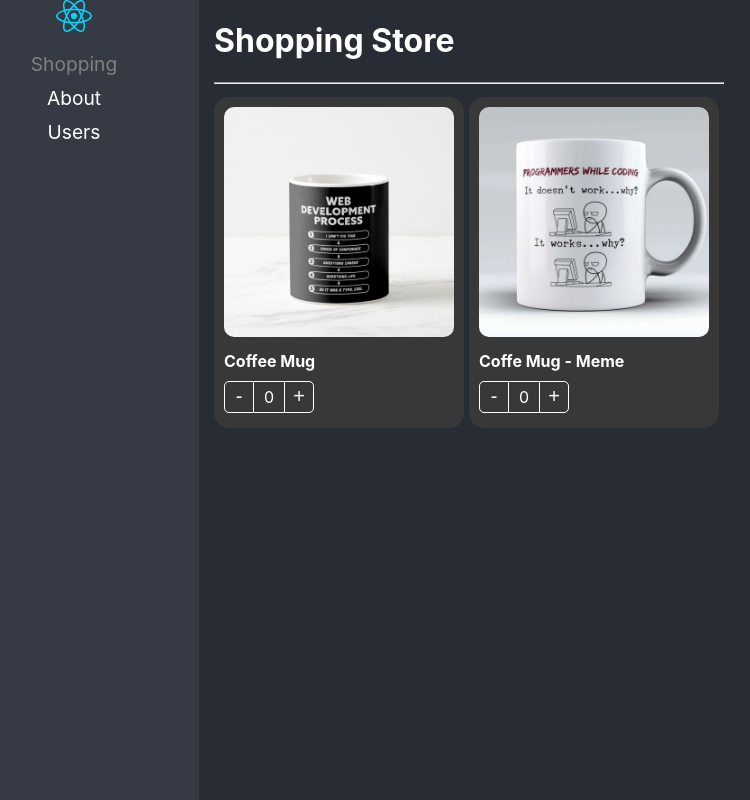
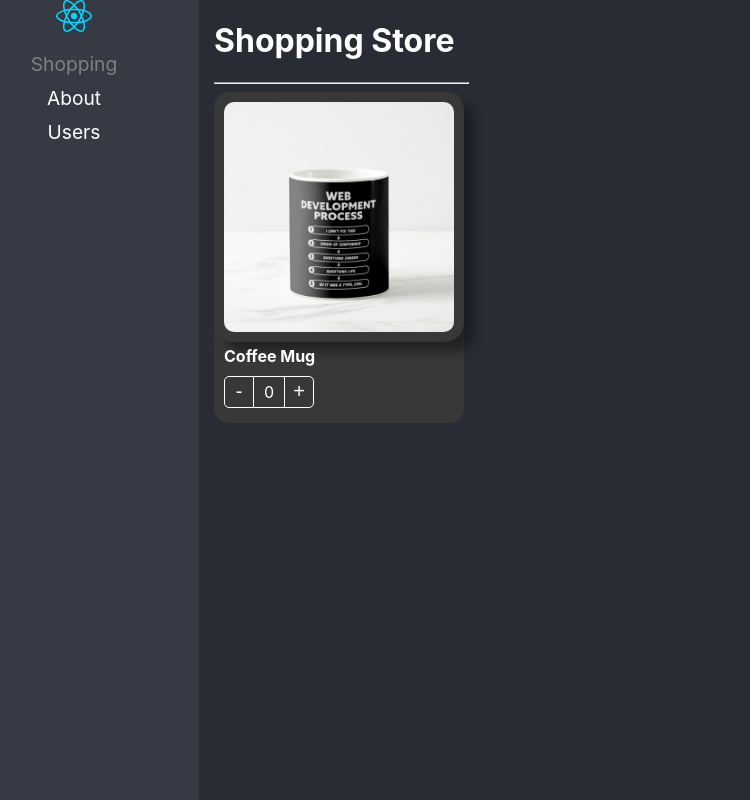
Before and after one commit to GerardCod/react-advanced, a React (Vite) app: page / in a window 1280 px wide. Shown: the whole page, without its empty margins (51-801 px from the left). Built offline with nearby package versions, Linux system fonts and the light colour scheme.

Commit message:
Adding the function child to ProductCard component

```diff
--- a/src/components-patterns/components/ProductCard.tsx
+++ b/src/components-patterns/components/ProductCard.tsx
@@ -8,8 +8,8 @@ export const ProductContext = createContext<ProductContextProps>({} as ProductCo
 
 const { Provider: ProductProvider } = ProductContext;
 
-export const ProductCard = ({ product, children, className, style, onChange, value }: ProductCardProps) => {
-  const { counter, increaseBy } = useProduct({onChange, product, value});
+export const ProductCard = ({ product, children, className, style, onChange, value, initialValues }: ProductCardProps) => {
+  const { counter, increaseBy } = useProduct({onChange, product, value, initialValues});
 
   return (
     <ProductProvider value={{
@@ -19,7 +19,7 @@ export const ProductCard = ({ product, children, className, style, onChange, val
     }}>
       <div className={ `${styles.productCard} ${className}`}
       style={style}>
-        {children}
+        {children()}
       </div>
     </ProductProvider>
   )
--- a/src/components-patterns/hooks/useProduct.ts
+++ b/src/components-patterns/hooks/useProduct.ts
@@ -1,15 +1,17 @@
 import { useEffect, useRef, useState } from "react"
-import { onChangeArgs, Product } from "../interfaces/interfaces";
+import { InitialValues, onChangeArgs, Product } from "../interfaces/interfaces";
 
 interface useProductArgs {
   product: Product;
   onChange?: (args: onChangeArgs) => void;
   value?: number;
+  initialValues?: InitialValues;
 }
 
-export const useProduct = ({ onChange, product, value = 0 }: useProductArgs) => {
-  const [counter, setCounter] = useState<number>(value);
+export const useProduct = ({ onChange, product, value = 0, initialValues }: useProductArgs) => {
+  const [counter, setCounter] = useState<number>(initialValues?.count || value);
   const isControlled = useRef<boolean>(!!onChange)
+  const isMounted = useRef<boolean>(false);
 
   const increaseBy = (value: number) => {
 
@@ -17,17 +19,30 @@ export const useProduct = ({ onChange, product, value = 0 }: useProductArgs) =>
       return onChange!({count: value, product});
     }
 
-    const newValue = Math.max(counter + value, 0);
+    let newValue = Math.max(counter + value, 0);
+
+    if (initialValues?.maxCount) {
+      newValue = Math.min(newValue, initialValues.maxCount);
+    }
+
     setCounter(newValue);
     onChange && onChange({ count: newValue, product });
   }
 
   useEffect(() => {
+    if (!isMounted.current) return;
+
     setCounter(value);
   }, [value]);
 
+  useEffect(() => {
+    isMounted.current = true;
+  }, [])
+
+
   return {
     counter,
-    increaseBy
+    increaseBy,
+    maxCount: initialValues?.maxCount
   }
 }
--- a/src/components-patterns/pages/ShoppingPage.tsx
+++ b/src/components-patterns/pages/ShoppingPage.tsx
@@ -1,52 +1,33 @@
 import ProductCard, { ProductButtons, ProductImage, ProductTitle } from '../components';
-import { useShoppingCart } from '../hooks/useShoppingCart';
+import { products } from '../data/products';
 import '../styles/custom-styles.css';
 
+const product = products[0];
+
 export const ShoppingPage = () => {
-  const { cart, onProductCountChange, products } = useShoppingCart();
 
   return (
     <div>
       <h1>Shopping Store</h1>
       <hr />
-      <div style={{
-        display: 'flex',
-        flexDirection: 'row',
-        flexWrap: 'wrap'
-      }}>
-        {
-          products.map(product => (
-            <ProductCard
-              product={product}
-              className='bg-dark text-white'
-              onChange={onProductCountChange}
-              value={cart[product.id]?.count || 0}
-              key={`product-${product.id}`}>
-              <ProductImage img={product.img} className='custom-image' />
-              <ProductTitle className='text-bold' />
-              <ProductButtons className='custom-buttons' />
-            </ProductCard>
-          ))
-        }
-      </div>
-
-      <div className='shopping-cart'>
-        {
-          Object.entries(cart).map(([key, product]) => (
-            <ProductCard
-              product={product}
-              className='bg-dark text-white'
-              key={`productInCart-${key}`}
-              style={{
-                width: '100px'
-              }}
-              onChange={ onProductCountChange }
-              value={product.count}>
-              <ProductImage img={product.img} className='custom-image' />
-              <ProductButtons className='custom-buttons' />
-            </ProductCard>
-          ))
-        }
+      <div>
+        <ProductCard
+          product={product}
+          initialValues={{
+            count: 4,
+            maxCount: 10
+          }}
+          className='bg-dark text-white'>
+            {
+              () => (
+                <>
+                  <ProductImage img={product.img} className='custom-image' style={{boxShadow: '10px 10px 10px rgba(15, 15, 15, .5)'}} />
+                  <ProductTitle className='text-bold' />
+                  <ProductButtons className='custom-buttons' />
+                </>
+              )
+            }
+        </ProductCard>
       </div>
     </div>
   )
--- a/src/components-patterns/styles/styles.module.css
+++ b/src/components-patterns/styles/styles.module.css
@@ -58,3 +58,9 @@
 .buttonAdd:hover {
   background-color: rgba(0, 0, 0, 0.1);
 }
+
+.disabled {
+  border-color: gray !important;
+  border-left: white !important;
+  color: gray !important;
+}
```
Also changed, not shown: src/components-patterns/interfaces/interfaces.ts (+8 -1 lines).
